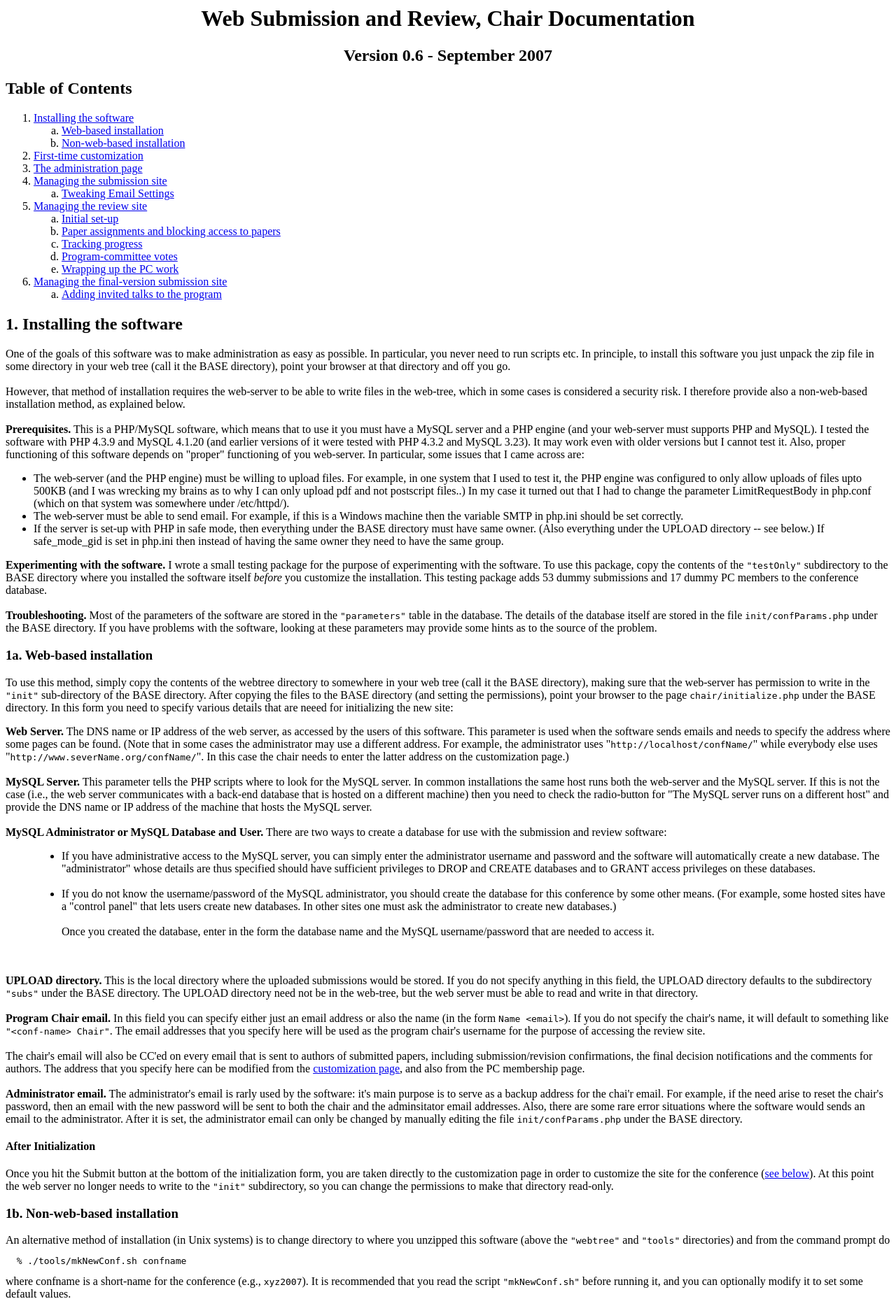
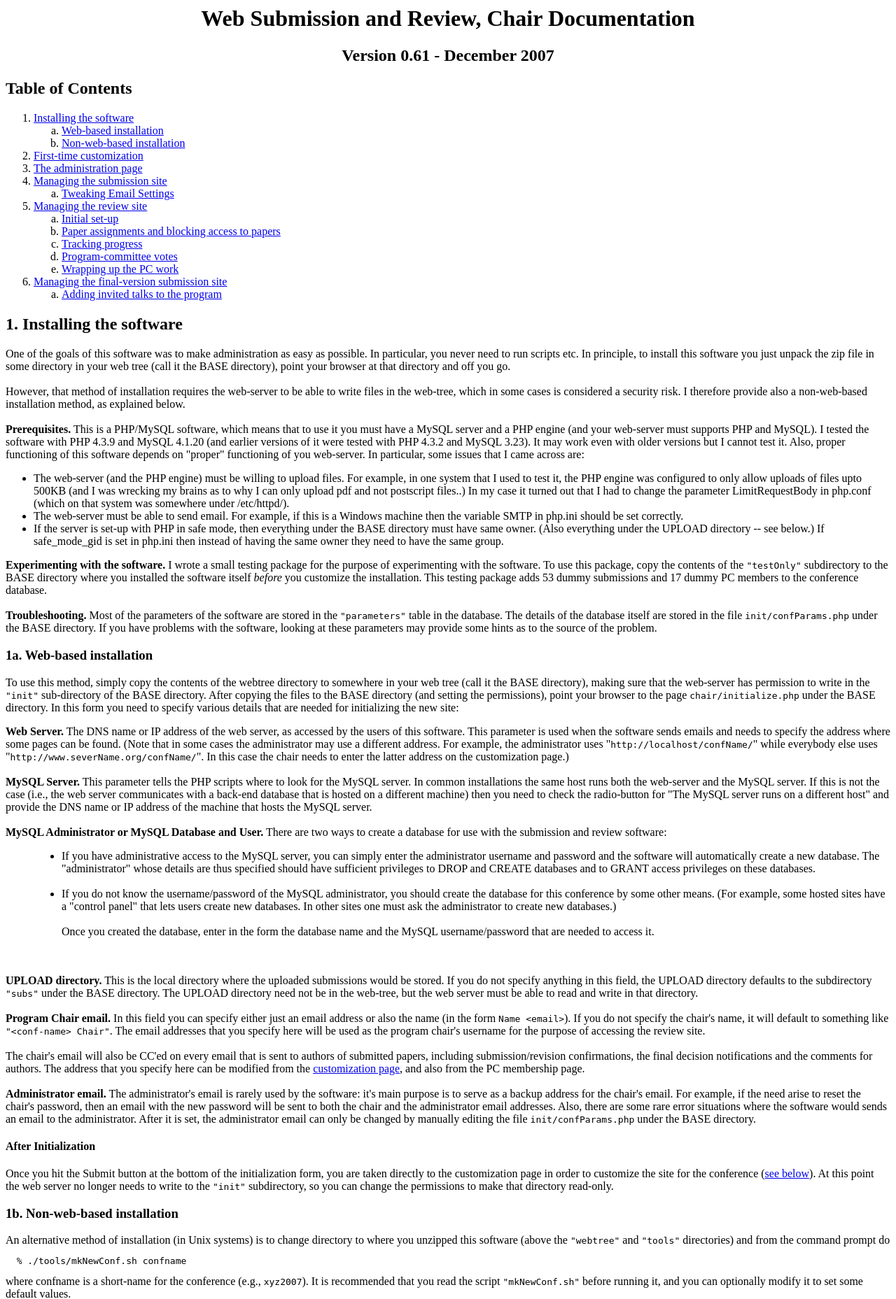
Before and after one commit to shaih/websubrev, a PHP site: page /documentation/chair.html in a window 1280 px wide. Shown: the top 1857 px of the page at 70% size. Run offline with PHP 8.4, Linux system fonts and the light colour scheme.

Commit message:
Change version number to 0.61

```diff
--- a/webtree/documentation/chair.html
+++ b/webtree/documentation/chair.html
@@ -9,7 +9,7 @@ h1 {text-align: center;}
 
 <body>
 <h1>Web Submission and Review, Chair Documentation</h1>
-<h2 style="text-align: center;">Version 0.6 - September 2007</h2>
+<h2 style="text-align: center;">Version 0.61 - December 2007</h2>
 
 <a name="TOC"></a><h2>Table of Contents</h2>
 <ol>
@@ -99,7 +99,7 @@ that the web-server has permission to write in the <tt>"init"</tt>
 sub-directory of the BASE directory. After copying the files to the BASE
 directory (and setting the permissions), point your browser to the page
 <tt>chair/initialize.php</tt> under the BASE directory. In this form you
-need to specify various details that are neeed for initializing the new
+need to specify various details that are needed for initializing the new
 site:
 <dl>
 <dt><a name="webServer"></a><b>Web Server.</b>
@@ -170,10 +170,10 @@ page</a>, and also from the PC membership page.<br/><br/>
 </dt>
 </dt>
 <dt><a name="adminEmail"></a><b>Administrator email.</b>
-The administrator's email is rarly used by the software: it's main purpose
-is to serve as a backup address for the chai'r email. For example, if the
+The administrator's email is rarely used by the software: it's main purpose
+is to serve as a backup address for the chair's email. For example, if the
 need arise to reset the chair's password, then an email with the new password
-will be sent to both the chair and the adminsitator email addresses. Also,
+will be sent to both the chair and the administrator email addresses. Also,
 there are some rare error situations where the software would sends an email
 to the administrator. After it is set, the administrator email can only be
 changed by manually editing the file <tt>init/confParams.php</tt> under the
@@ -505,12 +505,12 @@ can see how many reviewers are assigned to that submission. <i>Note, however,
 that these counters are only updated when you click the "save assignments"
 button.</i><a name="happy"></a><br/>
 <br/>
-In addition, at the bottom of each column you can find a heiristic
+In addition, at the bottom of each column you can find a heuristic
 indication of "how happy" the PC member will be with the
 assignment. Roughly, the software computes the fraction of requested
 papers from all the assigned ones and the faction of assigned papers
 from all the requested ones, and the "happiness level" is taken as the
-largets of these two fractions.  A level below 25% is "Angry" <img
+largest of these two fractions.  A level below 25% is "Angry" <img
 src="../common/angry.gif">, 25-49% is "Sad"
 <img src="../common/sad.gif">, 50-74% is "Satisfied" <img
 src="../common/ok.gif">, and from 75% and up is "Happy" <img
@@ -535,7 +535,7 @@ you can specify a list of PC members that are assigned to that submission.
 The assignments that are automatically computed by the software or set
 from the manual assignment page are stored as a "scratch copy" that is
 only visible to the chair but not to the reviewers. This allows the
-chair to play around with the assignments before making them publically
+chair to play around with the assignments before making them publicly
 available.<br/>
 <br/>
 To make the assignments visible to the reviewers, the chair must check
@@ -578,11 +578,11 @@ move from 'Discuss' to 'Maybe Accept'", or "which of the accepted papers
 should receive the best paper award", or even "who will give the invited
 talk at the conference".
 Managing the votes is done from the Voting page. On that page you can
-set the parameters for a new ballot, edit the paremeters of the ballots
+set the parameters for a new ballot, edit the parameters of the ballots
 that are currently in progress, and see a list of all the ballots (in
-progrress and otherwise) with a link to the result page for each one.<br/>
+progress and otherwise) with a link to the result page for each one.<br/>
 <br/>
-You can det up a ballot to vote either on submissions or on "other
+You can set up a ballot to vote either on submissions or on "other
 things" (that you need to specify explicitly). Note that PC members can
 only vote on submissions when they are in the public-discussion phase of
 the review. Before that they can only vote on "other things" (e.g.,
--- a/webtree/documentation/reviewer.html
+++ b/webtree/documentation/reviewer.html
@@ -9,7 +9,7 @@ h1 {text-align: center;}
 
 <body>
 <h1>Web Submission and Review, Reviewer Documentation</h1>
-<h2 style="text-align: center;">Version 0.6 - September 2007</h2>
+<h2 style="text-align: center;">Version 0.61 - December 2007</h2>
 
 <a name="TOC"></a><h2>Table of Contents</h2>
 <ol>
--- a/webtree/documentation/submitter.html
+++ b/webtree/documentation/submitter.html
@@ -9,7 +9,7 @@ h1 {text-align: center;}
 
 <body>
 <h1>Web Submission and Review, Submitter Documentation</h1>
-<h2 style="text-align: center;">Version 0.6 - September 2007</h2>
+<h2 style="text-align: center;">Version 0.61 - December 2007</h2>
 
 <a name="TOC"></a><h2>Table of Contents</h2>
 <ol>
--- a/webtree/includes/getParams.php
+++ b/webtree/includes/getParams.php
@@ -103,7 +103,7 @@ switch($row['period']) {
 
 $footer = <<<EndMark
 <br />
-This is a version 0.60 (beta) of the <a href="http://alum.mit.edu/www/shaih/websubrev">Web-Submission-and-Review software</a>, written by Shai Halevi from <a href="http://www.research.ibm.com"><img src="../common/ibm-research-logo.jpg" alt="IBM Research"></a>
+This is a version 0.61 (beta) of the <a href="http://alum.mit.edu/www/shaih/websubrev">Web-Submission-and-Review software</a>, written by Shai Halevi from <a href="http://www.research.ibm.com"><img src="../common/ibm-research-logo.jpg" alt="IBM Research"></a>
 <br/>
 Shai would love to hear your comments and suggestions regarding this software.
 EndMark;
```
Also changed, not shown: 1 other file.
